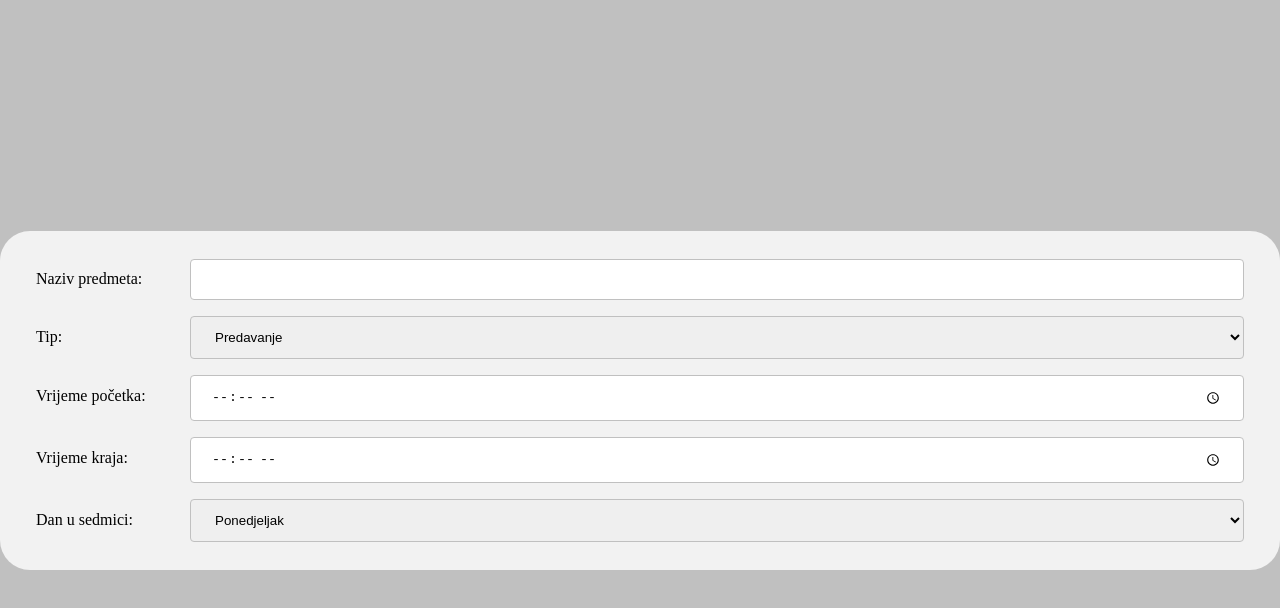
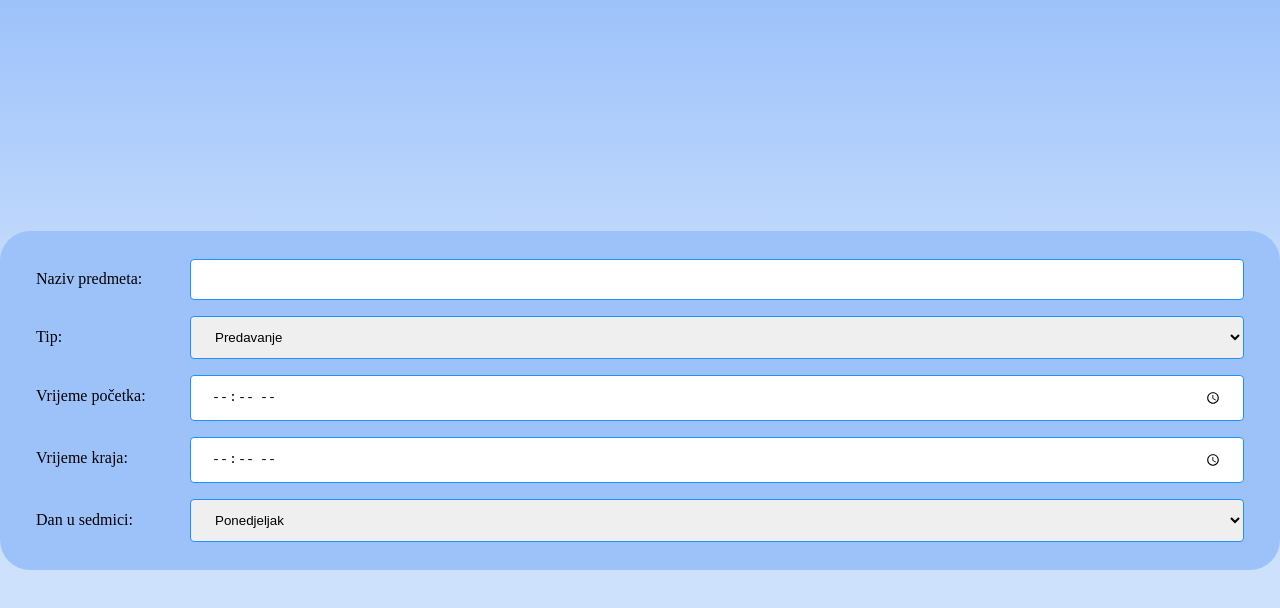
Before and after one commit to ababic2/WebTehnologije_Spirale, a plain HTML site: page Zadatak 3/planiranjeNastavnik.html in a window 1280 px wide. Drawn offline with Linux system fonts and the light colour scheme.

Commit message:
Prilagođen background prethodnom zadatku

```diff
--- a/Zadatak 3/style.css
+++ b/Zadatak 3/style.css
@@ -3,14 +3,14 @@ input[type=text], select, input[type = time]{
     padding: 12px 20px;
     margin: 8px 0;
     display: inline-block;
-    border: 1px solid silver;
+    border: 1px solid dodgerblue;
     border-radius: 4px;
     box-sizing: border-box;
 }
 
 div {
     border-radius: 30px;
-    background-color: #f2f2f2;
+    background-color: #9dc2fa;
     padding: 20px;
     align-items: center;
     alignment: center;
@@ -26,7 +26,8 @@ body, html {
 body {
     display:table-cell;
     vertical-align:middle;
-    background-color: silver;
+    background: linear-gradient(180deg, #9dc2fa 0%,#cadffc 40%, #cfe2fc 100%) no-repeat center fixed;
+    background-size: cover;
 }
 
 label {
```
Also changed, not shown: Zadatak 4/podaciStudent.html (added, +11 -0 lines), Zadatak 4/style.css (added).
